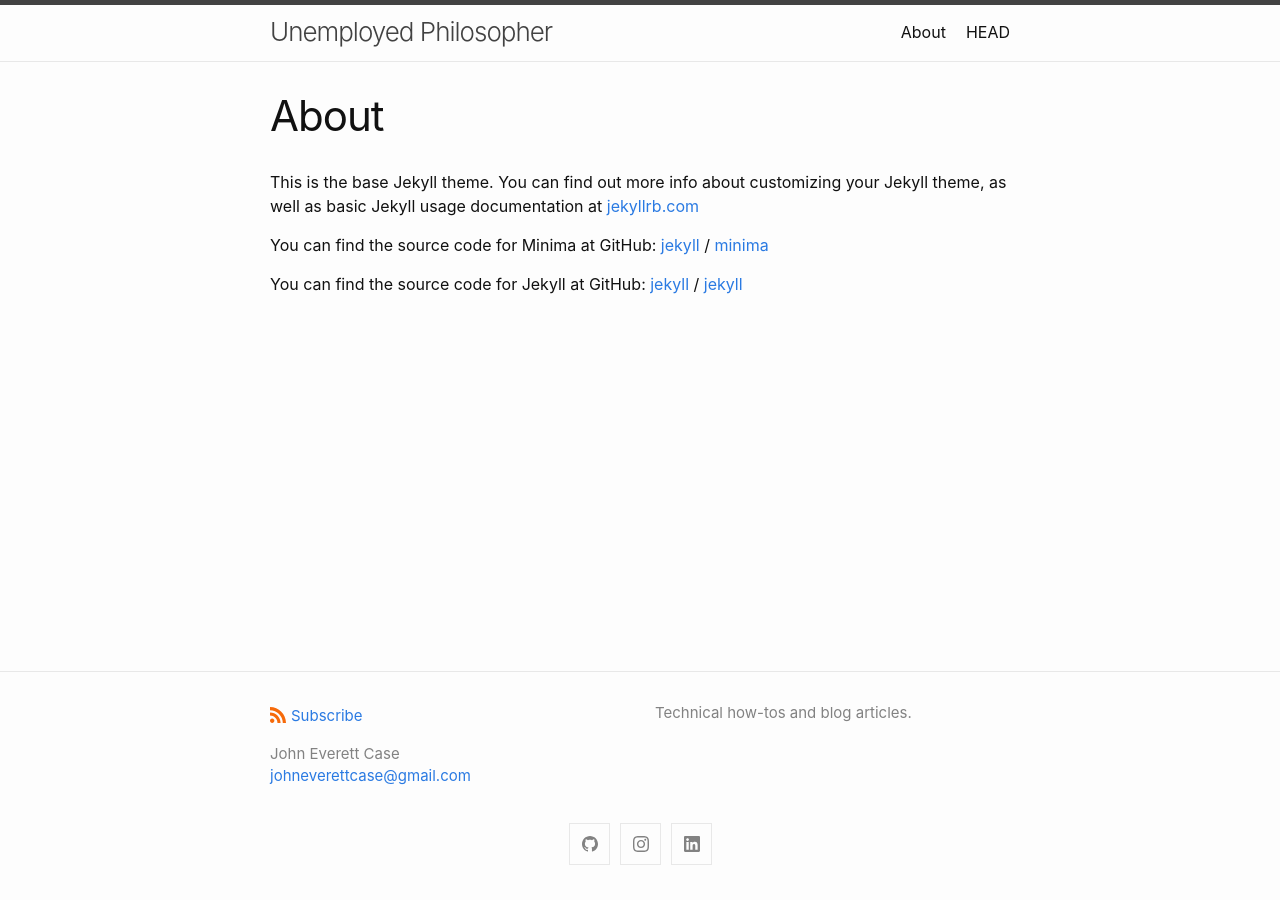
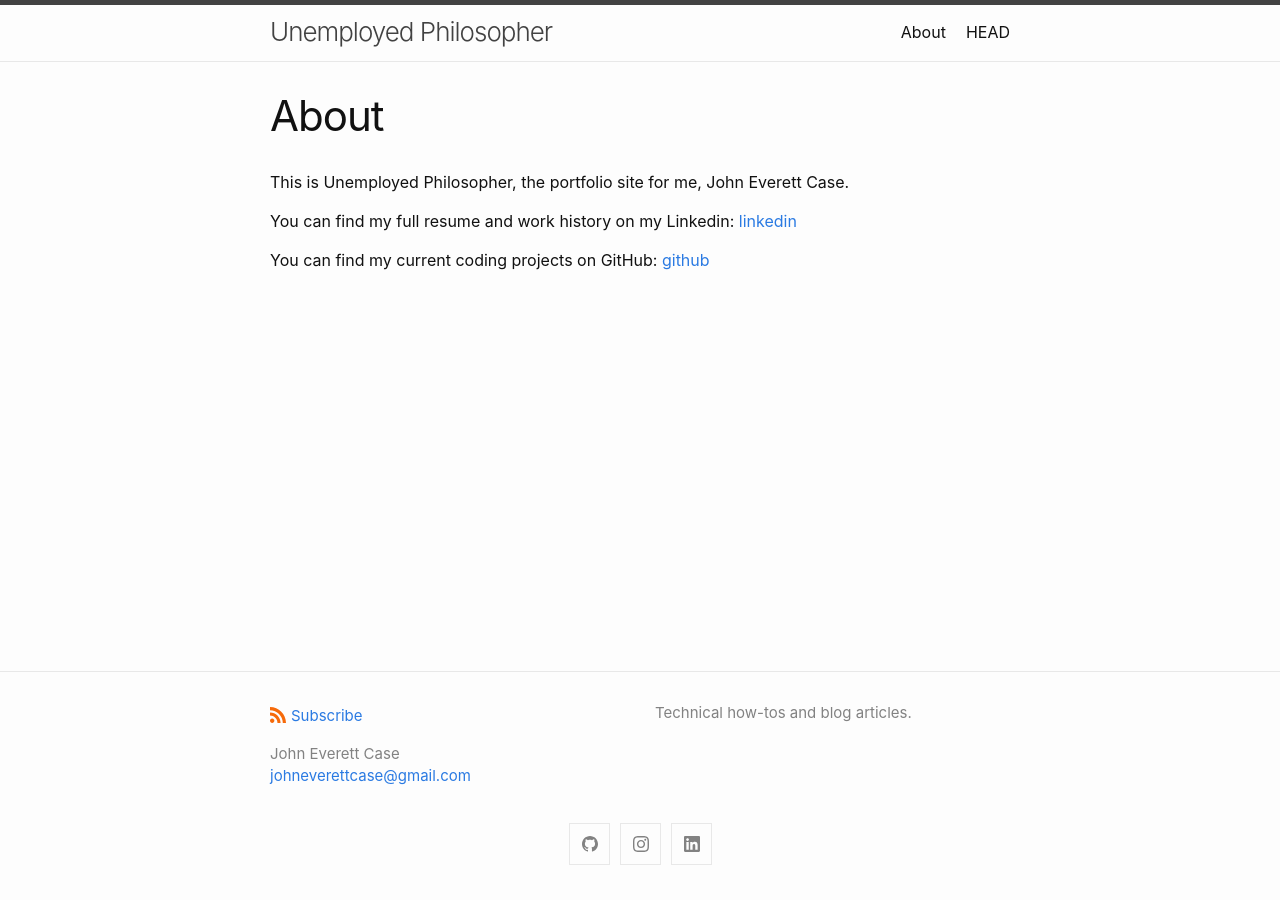
Before and after one commit to johnnycase/johnnycase.github.io, a Jekyll site: the page built from about.md, in a window 1280 px wide. Built offline with Jekyll 4.4.1, drawn with Linux system fonts in a browser that asks for light colours.

Commit message:
Update about.md

```diff
--- a/about.md
+++ b/about.md
@@ -4,15 +4,12 @@ title: About
 permalink: /about/
 ---
 
-This is the base Jekyll theme. You can find out more info about customizing your Jekyll theme, as well as basic Jekyll usage documentation at [jekyllrb.com](https://jekyllrb.com/)
+This is Unemployed Philosopher, the portfolio site for me, John Everett Case.
 
-You can find the source code for Minima at GitHub:
-[jekyll][jekyll-organization] /
-[minima](https://github.com/jekyll/minima)
+You can find my full resume and work history on my Linkedin:
+[linkedin](https://www.linkedin.com/in/johnecase)
 
-You can find the source code for Jekyll at GitHub:
-[jekyll][jekyll-organization] /
-[jekyll](https://github.com/jekyll/jekyll)
-
+You can find my current coding projects on GitHub:
+[github](https://github.com/johnnycase)
 
 [jekyll-organization]: https://github.com/jekyll
```
